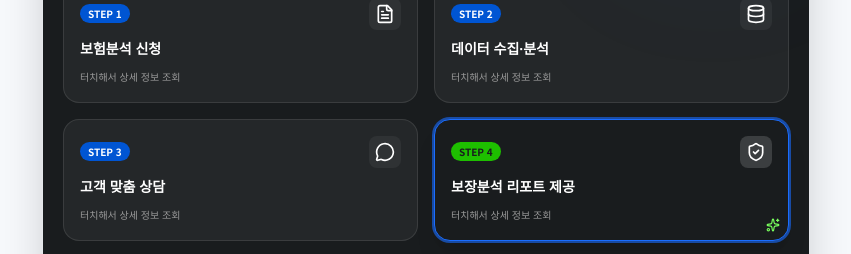
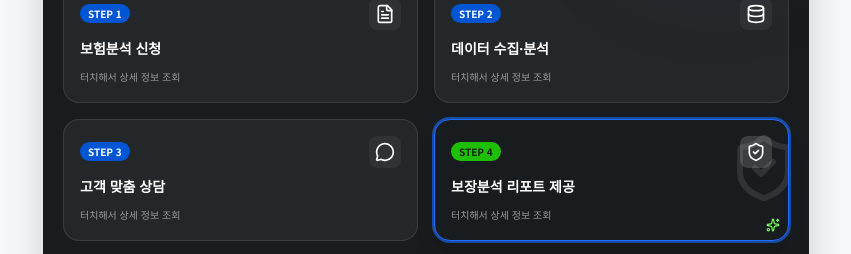
Before and after one commit to ncia/simple_consult, a React (Vite) app: page / in a window 1280 px wide. Shown: the part 4140-4394 px from the top of the page, without its empty margins (214-1065 px from the left). Built offline with nearby package versions, Linux system fonts and the light colour scheme.

Commit message:
031번째 커밋: 보험분석 진행 절차 활성화 스텝의 배경 아이콘 워터마크 디자인 추가

```diff
--- a/src/components/ProcessSection.tsx
+++ b/src/components/ProcessSection.tsx
@@ -139,9 +139,14 @@ export function ProcessSection() {
                   <span className="text-[10px] text-neutral-muted">터치해서 상세 정보 조회</span>
 
                   {isSelected && (
-                    <div className="absolute right-2 bottom-2 text-brand-green-light">
-                      <Sparkles size={14} className="animate-spin-slow" />
-                    </div>
+                    <>
+                      <div className="absolute right-0 top-0 opacity-10 font-display font-black text-7xl translate-x-3 translate-y-3 pointer-events-none">
+                        {React.cloneElement(item.icon as React.ReactElement, { size: '1em' })}
+                      </div>
+                      <div className="absolute right-2 bottom-2 text-brand-green-light">
+                        <Sparkles size={14} className="animate-spin-slow" />
+                      </div>
+                    </>
                   )}
                 </button>
               );
```
